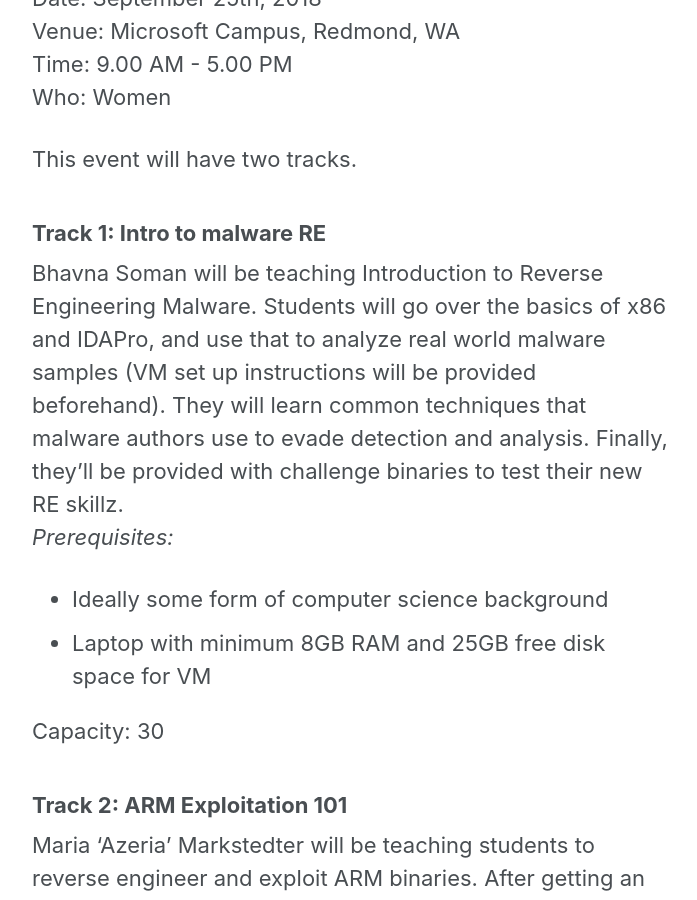
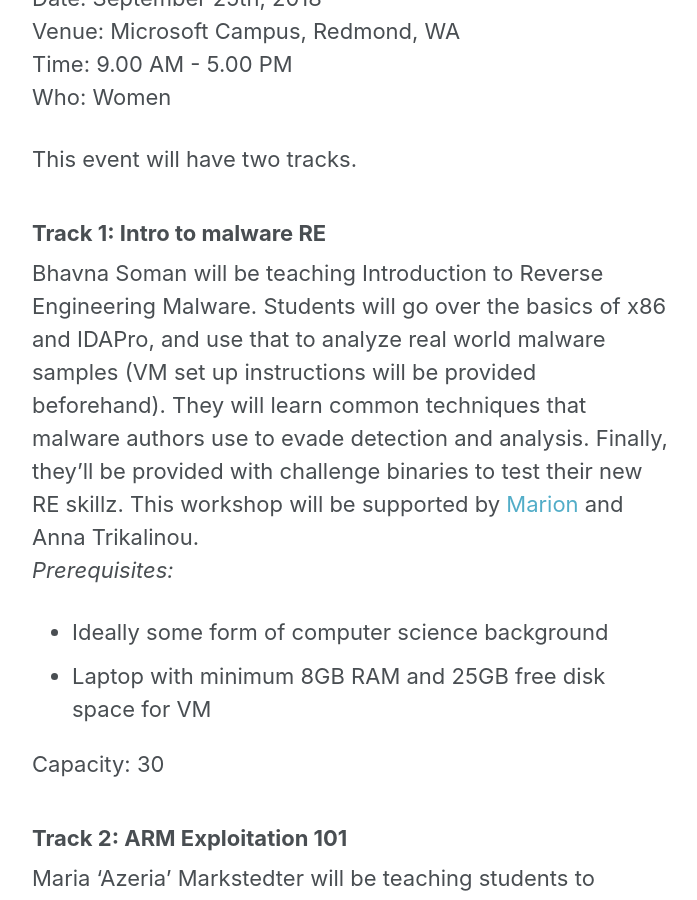
Before and after one commit to blackhoodieRE/blackhoodiere.github.io, a Jekyll site: the page built from _posts/2018-08-03-Blackhoodie-Bluehat.md, in a window 1280 px wide and 900 px high, scrolled down 460 px. Shown: the whole window, without its empty margins (290-987 px from the left). Built offline with Jekyll 4.4.1, drawn with Linux system fonts in a browser that asks for light colours.

Commit message:
additional info

```diff
--- a/_posts/2018-08-03-Blackhoodie-Bluehat.md
+++ b/_posts/2018-08-03-Blackhoodie-Bluehat.md
@@ -17,7 +17,7 @@ Who: Women
 This event will have two tracks.
 
 ### Track 1: Intro to malware RE
-Bhavna Soman will be teaching Introduction to Reverse Engineering Malware. Students will go over the basics of x86 and IDAPro, and use that to analyze real world malware samples (VM set up instructions will be provided beforehand). They will learn common techniques that malware authors use to evade detection and analysis. Finally, they’ll be provided with challenge binaries to test their new RE skillz.
+Bhavna Soman will be teaching Introduction to Reverse Engineering Malware. Students will go over the basics of x86 and IDAPro, and use that to analyze real world malware samples (VM set up instructions will be provided beforehand). They will learn common techniques that malware authors use to evade detection and analysis. Finally, they’ll be provided with challenge binaries to test their new RE skillz. This workshop will be supported by [Marion](https://twitter.com/pinkflawd) and Anna Trikalinou.
 *Prerequisites:*
 - Ideally some form of computer science background
 - Laptop with minimum 8GB RAM and 25GB free disk space for VM
```
